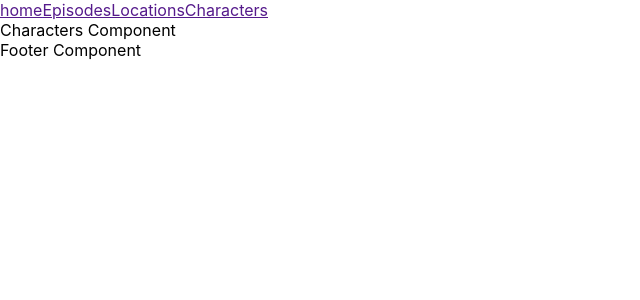
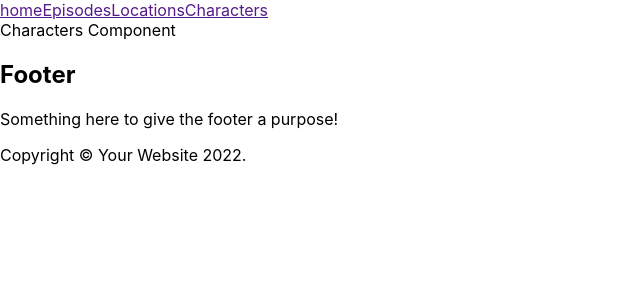
Before and after one commit to mahshid22/react--react-query--type-script-, a React (Create React App) app: page /characters in a window 1280 px wide. Shown: the top 300 px of the page, without its empty margins (0-640 px from the left). Built offline with nearby package versions, Linux system fonts and the light colour scheme; no server answers.

Commit message:
import hooks in components

```diff
--- a/src/components/Character/Character.tsx
+++ b/src/components/Character/Character.tsx
@@ -1,12 +1,13 @@
-import React, { FC } from 'react';
-import styles from './Character.module.css';
+import React, { FC } from "react";
+import useCharacter from "../../hooks/character";
+import styles from "./Character.module.css";
 
 interface CharacterProps {}
 
-const Character: FC<CharacterProps> = () => (
-  <div className={styles.Character}>
-    Character Component
-  </div>
-);
+const Character: FC<CharacterProps> = () => {
+  const characterId = null;
+  const { status, data, error, isFetching } = useCharacter(characterId);
+  return <div className={styles.Character}>Character Component</div>;
+};
 
 export default Character;
--- a/src/components/Characters/Characters.tsx
+++ b/src/components/Characters/Characters.tsx
@@ -1,12 +1,13 @@
-import React, { FC } from 'react';
-import styles from './Characters.module.css';
+import React, { FC } from "react";
+import useCharacters from "../../hooks/characters";
+import styles from "./Characters.module.css";
 
 interface CharactersProps {}
 
-const Characters: FC<CharactersProps> = () => (
-  <div className={styles.Characters}>
-    Characters Component
-  </div>
-);
+const Characters: FC<CharactersProps> = () => {
+  const { data, status } = useCharacters();
+
+  return <div className={styles.Characters}>Characters Component</div>;
+};
 
 export default Characters;
--- a/src/components/Footer/Footer.tsx
+++ b/src/components/Footer/Footer.tsx
@@ -1,12 +1,16 @@
-import React, { FC } from 'react';
-import styles from './Footer.module.css';
+import React, { FC } from "react";
+import styles from "./Footer.module.css";
 
 interface FooterProps {}
 
-const Footer: FC<FooterProps> = () => (
-  <div className={styles.Footer}>
-    Footer Component
-  </div>
-);
+const Footer: FC<FooterProps> = () => {
+  return (
+    <footer className={styles.Footer}>
+      <h2>Footer</h2>
+      <p>Something here to give the footer a purpose!</p>
+      <p>Copyright © Your Website 2022.</p>
+    </footer>
+  );
+};
 
 export default Footer;
--- a/src/components/Layout/Layout.tsx
+++ b/src/components/Layout/Layout.tsx
@@ -8,6 +8,8 @@ import Episode from "../Episode/Episode";
 import Episodes from "../Episodes/Episodes";
 import Home from "../Home/Home";
 import Footer from "../Footer/Footer";
+import Locations from "../Locations/Locations";
+import Location from "../Location/Location";
 
 interface LayoutProps {}
 
@@ -20,6 +22,8 @@ const Layout = () => (
         <Route element={<Episode />} path="/episodes/:episodeId"></Route>
         <Route element={<Characters />} path="/characters"></Route>
         <Route element={<Character />} path="/characters/:characterId"></Route>
+        <Route element={<Locations />} path="/locations"></Route>
+        <Route element={<Location />} path="/locations/:locationId"></Route>
         <Route element={<Home />} path="/"></Route>
       </Routes>
     </main>
--- /dev/null
+++ b/src/components/Location/Location.module.css
@@ -0,0 +1 @@
+.Location {}
--- /dev/null
+++ b/src/components/Location/Location.tsx
@@ -0,0 +1,14 @@
+import React, { FC } from "react";
+import { useLocation } from "react-router-dom";
+import useLocationQuery from "../../hooks/location";
+import styles from "./Location.module.css";
+
+interface LocationProps {}
+
+const Location: FC<LocationProps> = () => {
+  const locationId = null;
+  const { status, data, error, isFetching } = useLocationQuery(locationId);
+  return <div className={styles.Location}>Location Component</div>;
+};
+
+export default Location;
--- /dev/null
+++ b/src/components/Locations/Locations.module.css
@@ -0,0 +1 @@
+.Locations {}
--- /dev/null
+++ b/src/components/Locations/Locations.tsx
@@ -0,0 +1,13 @@
+import React, { FC } from "react";
+import useLocations from "../../hooks/locations";
+import styles from "./Locations.module.css";
+
+interface LocationsProps {}
+
+const Locations: FC<LocationsProps> = () => {
+  const { data, status } = useLocations();
+
+  return <div className={styles.Locations}>Locations Component</div>;
+};
+
+export default Locations;
--- a/src/hooks/location.ts
+++ b/src/hooks/location.ts
@@ -9,7 +9,7 @@ const getLocation = async (locationId: number | null) => {
   return data;
 };
 
-export default function useEpisode(locationId: number | null) {
+export default function useLocationQuery(locationId: number | null) {
   return useQuery<locationType, Error>(
     `location-${locationId}`,
     () => getLocation(locationId),
--- a/src/hooks/locations.ts
+++ b/src/hooks/locations.ts
@@ -7,6 +7,6 @@ const getLocations = async () => {
   return data;
 };
 
-export default function useEpisodes() {
+export default function useLocations() {
   return useQuery<ILocationResponce, Error>("locations", getLocations);
 }
```
